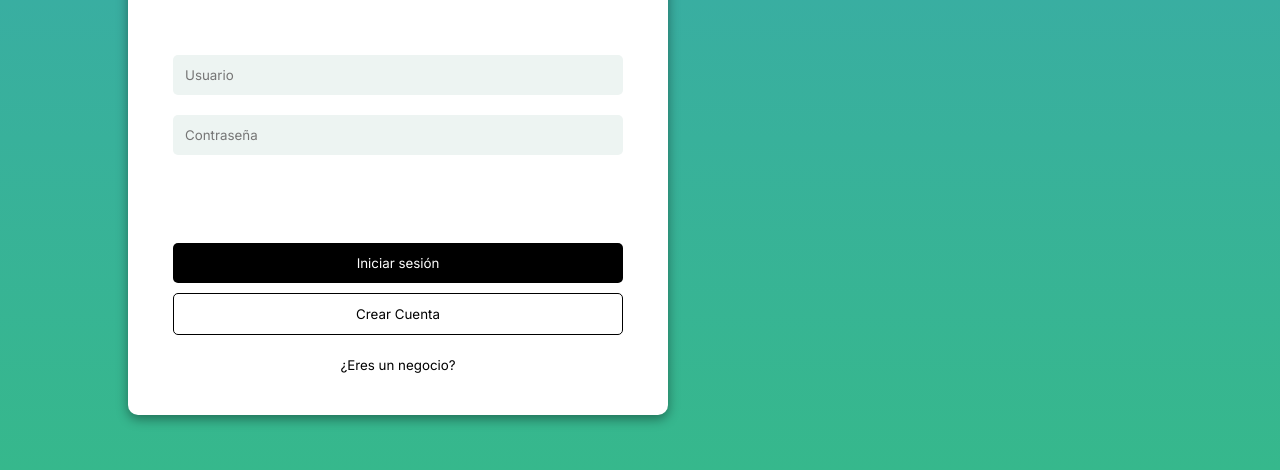
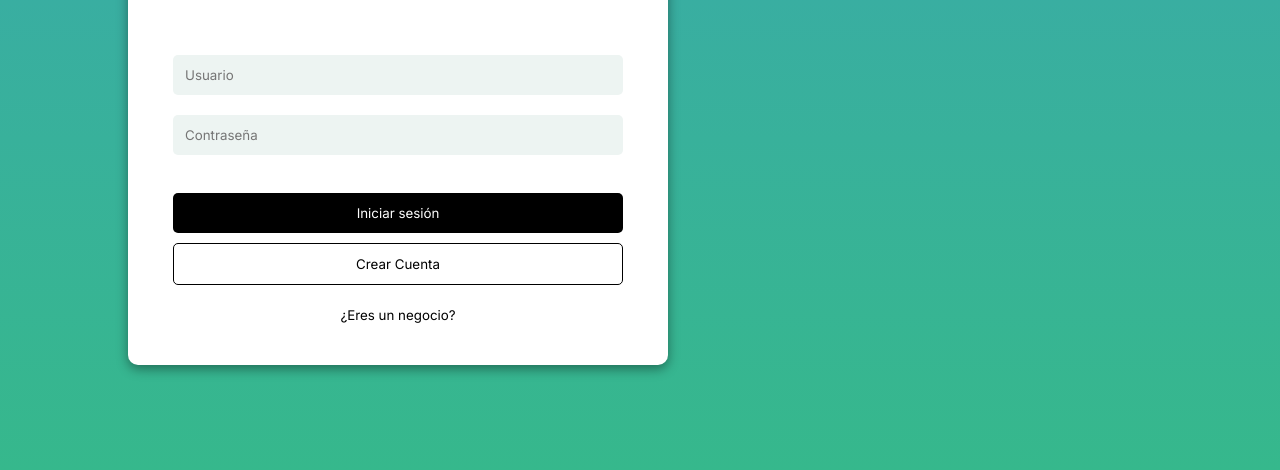
Before and after one commit to Tonii18/Playhub, a website: page public/index.html in a window 1280 px wide. Shown: the part 330-800 px from the top of the page. Drawn offline with Linux system fonts and the light colour scheme.

Commit message:
Reedimension del loginContainer en portatil

```diff
--- a/public/styles.css
+++ b/public/styles.css
@@ -17,9 +17,9 @@ body {
     align-items: center;
     width: 100%;
     max-width: 500px;
-    height: 650px;
+    height: 550px;
     padding: 20px;
-    background-color: white;
+    background-color: rgb(255, 255, 255);
     border-radius: 10px;
     box-shadow: 0px 4px 12px rgba(0, 0, 0, 0.4);
     margin-left: 10%; /* Alineado a la izquierda para pantallas grandes */
```
